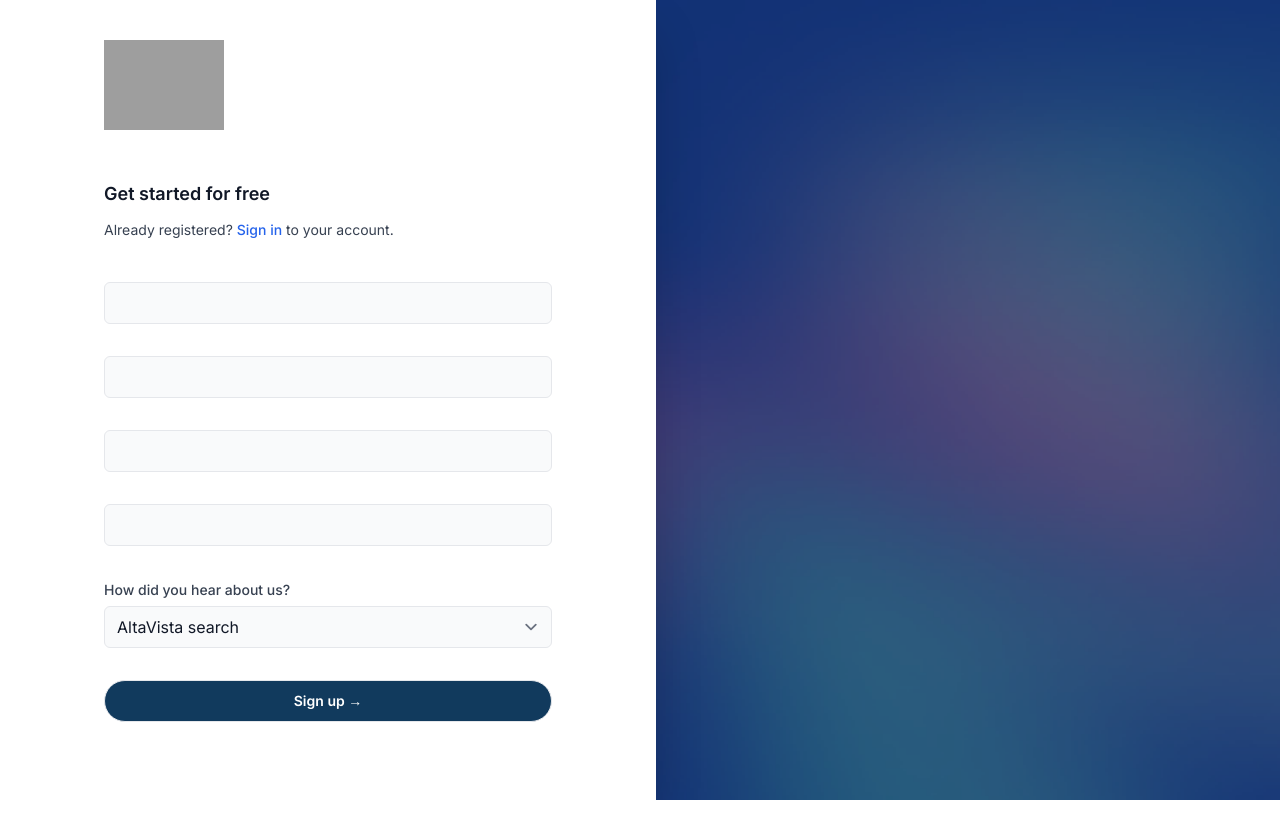
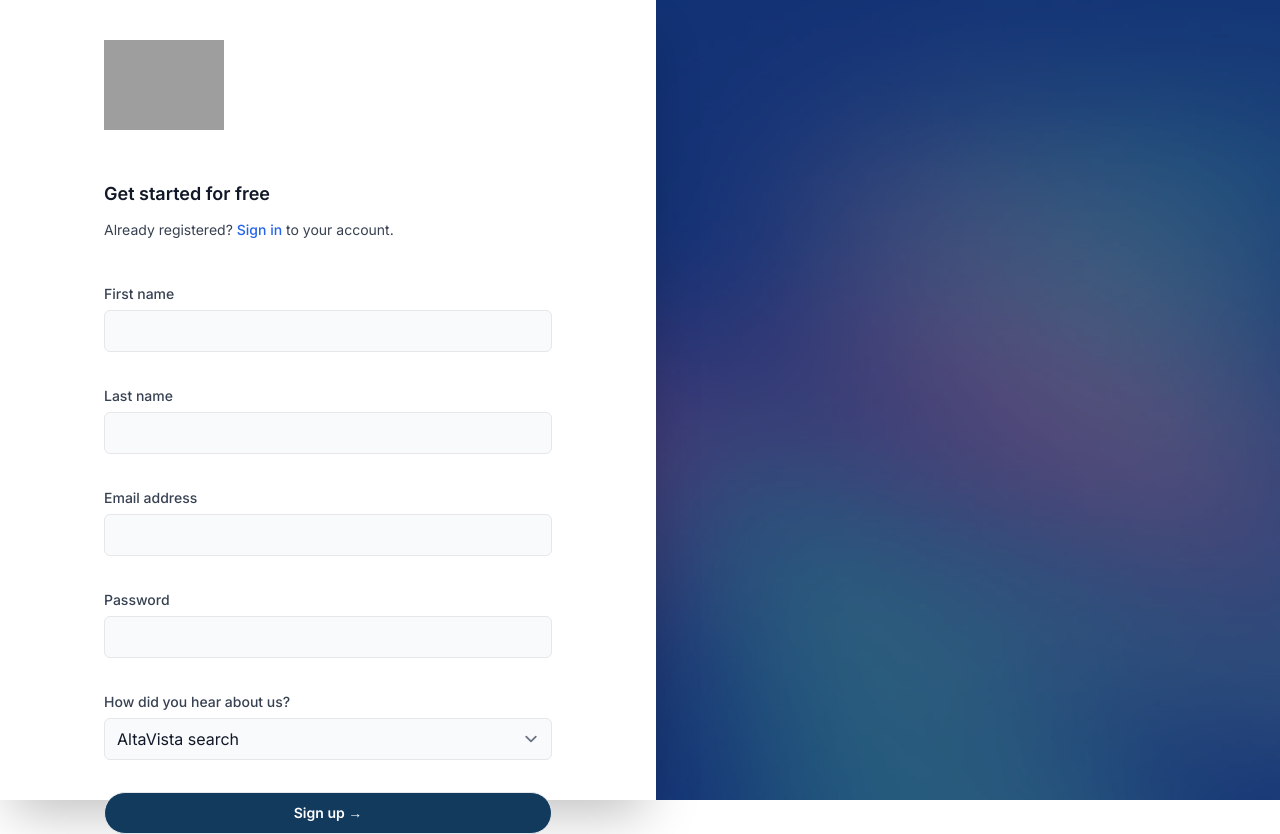
Before and after one commit to Langkah-Labs/InventZone-landing, a Next.js app: page /register in a window 1280 px wide. Before the commit the page ends 800 px from the top, so only its background shows below. Built offline with nearby package versions, Linux system fonts and the light colour scheme; grey boxes are pictures that could not be loaded.

Commit message:
separate the input label from input field component and adding Dockerfile config

```diff
--- a/next.config.js
+++ b/next.config.js
@@ -1,4 +1,6 @@
 /** @type {import('next').NextConfig} */
-const nextConfig = {}
+const nextConfig = {
+  output: 'standalone'
+}
 
 module.exports = nextConfig
--- a/package.json
+++ b/package.json
@@ -6,7 +6,9 @@
     "dev": "next dev",
     "build": "next build",
     "start": "next start",
-    "lint": "next lint"
+    "lint": "next lint",
+    "docker:build": "docker build -t ghcr.io/langkah-labs/inventzone-landing:latest .",
+    "docker:push": "docker push ghcr.io/langkah-labs/inventzone-landing:latest"
   },
   "browserslist": "defaults, not ie <= 11",
   "dependencies": {
--- a/src/app/(auth)/login/page.tsx
+++ b/src/app/(auth)/login/page.tsx
@@ -1,7 +1,7 @@
 import Link from 'next/link'
 
 import { Button } from '@/components/Button'
-import { TextField } from '@/components/Fields'
+import { TextField, Label } from '@/components/Fields'
 import { Logo } from '@/components/Logo'
 import { SlimLayout } from '@/components/SlimLayout'
 import { type Metadata } from 'next'
@@ -32,20 +32,19 @@ export default function Login() {
         for a free trial.
       </p>
       <form action="#" className="mt-10 grid grid-cols-1 gap-y-8">
+        <div>
+          <Label id="email">Email address</Label>
+          <TextField name="email" type="email" autoComplete="email" required />
+        </div>
+        <div>
+          <Label id="password">Password</Label>
           <TextField
-          label="Email address"
-          name="email"
-          type="email"
-          autoComplete="email"
-          required
-        />
-        <TextField
-          label="Password"
             name="password"
             type="password"
             autoComplete="current-password"
             required
           />
+        </div>
         <div>
           <Button type="submit" variant="solid" color="blue" className="w-full">
             <span>
--- a/src/app/(auth)/register/page.tsx
+++ b/src/app/(auth)/register/page.tsx
@@ -1,7 +1,7 @@
 import Link from 'next/link'
 
 import { Button } from '@/components/Button'
-import { SelectField, TextField } from '@/components/Fields'
+import { SelectField, TextField, Label } from '@/components/Fields'
 import { Logo } from '@/components/Logo'
 import { SlimLayout } from '@/components/SlimLayout'
 import { type Metadata } from 'next'
@@ -35,36 +35,44 @@ export default function Register() {
         action="#"
         className="mt-10 grid grid-cols-1 gap-x-6 gap-y-8 sm:grid-cols-2"
       >
+        <div>
+          <Label id="first_name">First name</Label>
           <TextField
-          label="First name"
             name="first_name"
             type="text"
             autoComplete="given-name"
             required
           />
+        </div>
+        <div>
+          <Label id="last_name">Last name</Label>
           <TextField
-          label="Last name"
             name="last_name"
             type="text"
             autoComplete="family-name"
             required
           />
+        </div>
+        <div>
+          <Label id="email">Email address</Label>
           <TextField
             className="col-span-full"
-          label="Email address"
             name="email"
             type="email"
             autoComplete="email"
             required
           />
+        </div>
+        <div>
+          <Label id="password">Password</Label>
           <TextField
             className="col-span-full"
-          label="Password"
             name="password"
             type="password"
             autoComplete="new-password"
             required
           />
+        </div>
         <SelectField
           className="col-span-full"
           label="How did you hear about us?"
--- a/src/app/get-started/page.tsx
+++ b/src/app/get-started/page.tsx
@@ -1,7 +1,5 @@
 import Link from 'next/link'
 
-import { Button } from '@/components/Button'
-import { SelectField, TextField } from '@/components/Fields'
 import { Logo } from '@/components/Logo'
 import { SlimLayout } from '@/components/SlimLayout'
 import { RegisterForm } from '@/components/RegisterForm'
```
Also changed, not shown: 1 other file (tests, documents, lock files or other folders). Lines whose indentation alone changed are shown as unchanged.
